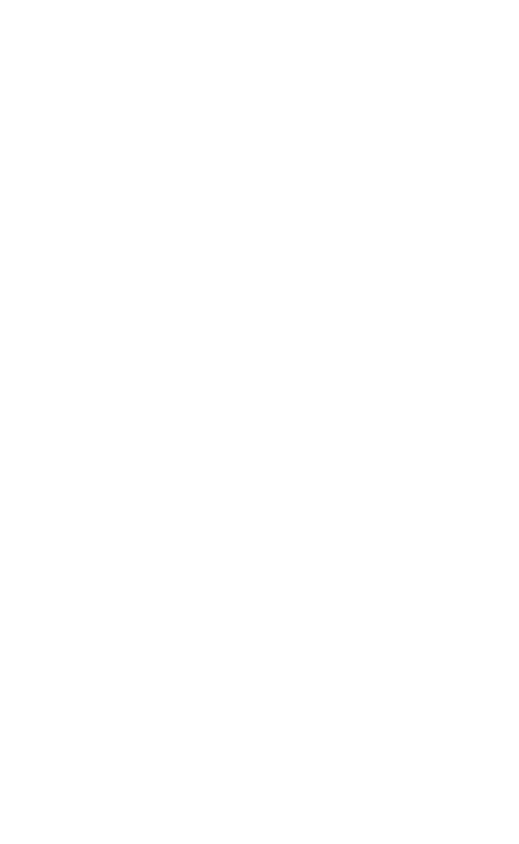
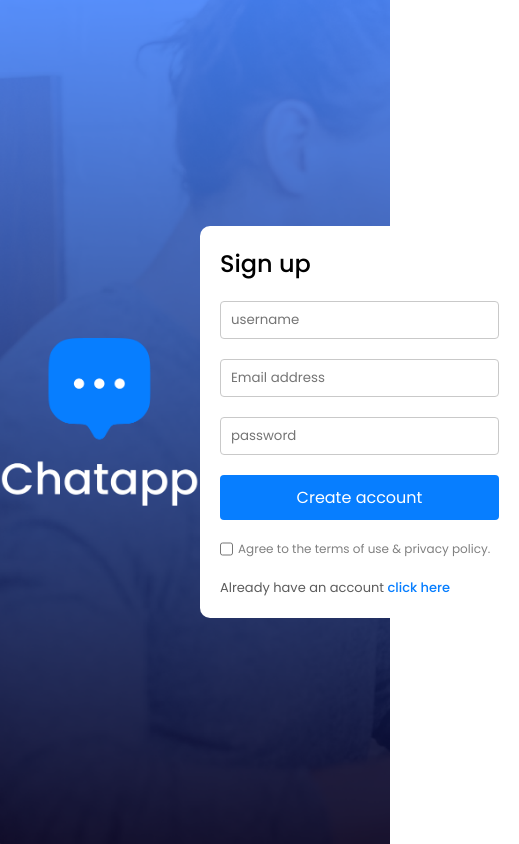
Before and after one commit to minhcurus/chat-app, a React (Vite) app: page / in a window 390 px wide. Shown: the whole page, 519 px wide, since content can reach past the window. Built offline with nearby package versions, Linux system fonts and the light colour scheme.

Commit message:
add Login page with responsive design and toggle between Sign up and Login states

```diff
--- a/src/index.css
+++ b/src/index.css
@@ -1,5 +1,7 @@
+@import url('https://fonts.googleapis.com/css2?family=Poppins:ital,wght@0,100;0,200;0,300;0,400;0,500;0,600;0,700;0,800;0,900;1,100;1,200;1,300;1,400;1,500;1,600;1,700;1,800;1,900&display=swap');
 *{
   padding: 0;
   margin: 0;
   box-sizing: border-box;
+  font-family: Poppins;
 }
--- a/src/pages/Login/Login.css
+++ b/src/pages/Login/Login.css
@@ -0,0 +1,66 @@
+.login{
+    min-height: 100vh;
+    background: url(/background.png) no-repeat;
+    background-size: cover;
+    display: flex;
+    align-items: center;
+    justify-content: space-evenly;
+}
+
+.login .logo{
+    width: max(20vw,200px);
+}
+
+.login-form{
+    background: white ;
+    padding: 20px;
+    display: flex;
+    flex-direction: column;
+    gap: 20px;
+    border-radius: 10px;
+}
+
+.login-form h2{
+    font-weight: 500;
+}
+
+.form-input{
+    padding: 8px 10px;
+    border: 1px solid #c9c9c9;
+    border-radius: 4px;
+    outline-color: #077EFF;
+}
+
+.login-form button{
+    padding: 10px;
+    background-color: #077EFF;
+    color: white;
+    font-size: 16px;
+    border: none;
+    border-radius: 4px;
+    cursor: pointer;
+}
+
+.login-term{
+    display: flex;
+    gap:5px;
+    font-size: 12px;
+    color: #808080;
+}
+
+.login-forgot{
+    display: flex;
+    flex-direction: column;
+    gap: 5px;
+}
+
+.login-toggle{
+    font-size: 13px;
+    color: #5c5c5c
+}
+
+.login-toggle span{
+    font-weight: 500;
+    color: #077EFF;
+    cursor: pointer;
+}
--- a/src/pages/Login/Login.jsx
+++ b/src/pages/Login/Login.jsx
@@ -1,10 +1,32 @@
-import React from 'react'
+import React, { useState } from 'react'
 import './Login.css'
+import assets from '../../assets/assets'
 
 const Login = () => {
+
+  const [currState,setCurrState] = useState("Sign up")
+
   return (
     <div class='login'>
-        <img src="" alt="" className='logo' />
+        <img src={assets.logo_big} alt="" className='logo' />
+        <form className='login-form'>
+          <h2>{currState}</h2>
+          {currState=="Sign up" ?<input type="text" placeholder='username' className="form-input" required />:null}
+          <input type="email" placeholder='Email address' className="form-input" required />
+          <input type="password" placeholder='password' className="form-input" required />
+          <button type='submit'>{currState == "Sign up"?"Create account": "Login now"}</button>
+          <div className='login-term'>
+            <input type="checkbox" />
+            <p>Agree to the terms of use & privacy policy.</p>
+          </div>
+          <div className="login-forgot">
+            {
+              currState == "Sign up"
+              ? <p className='login-toggle'>Already have an account <span onClick={()=>setCurrState("Login")}>click here</span> </p>
+              : <p className='login-toggle'>Create an account <span onClick={()=>setCurrState("Sign up")}>click here</span></p>
+            }
+          </div>
+        </form>
 
     </div>
   )
```
